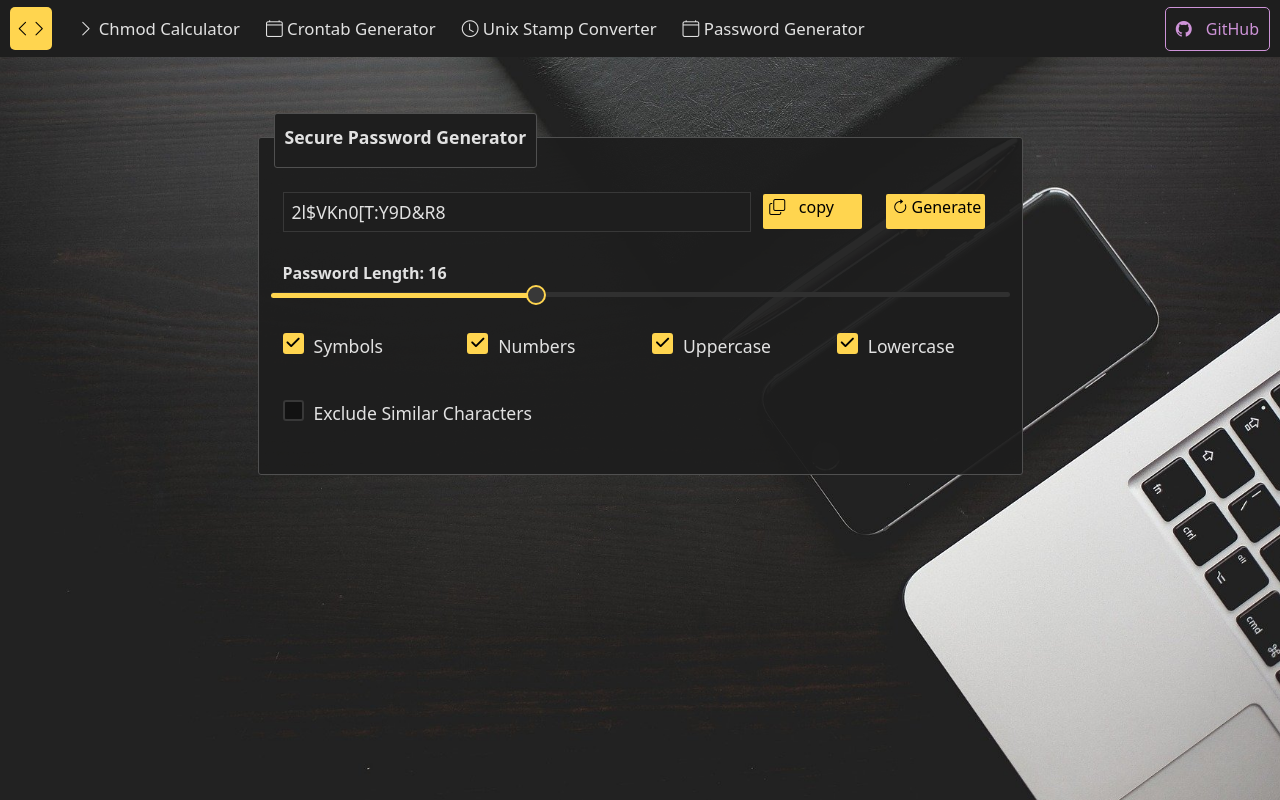
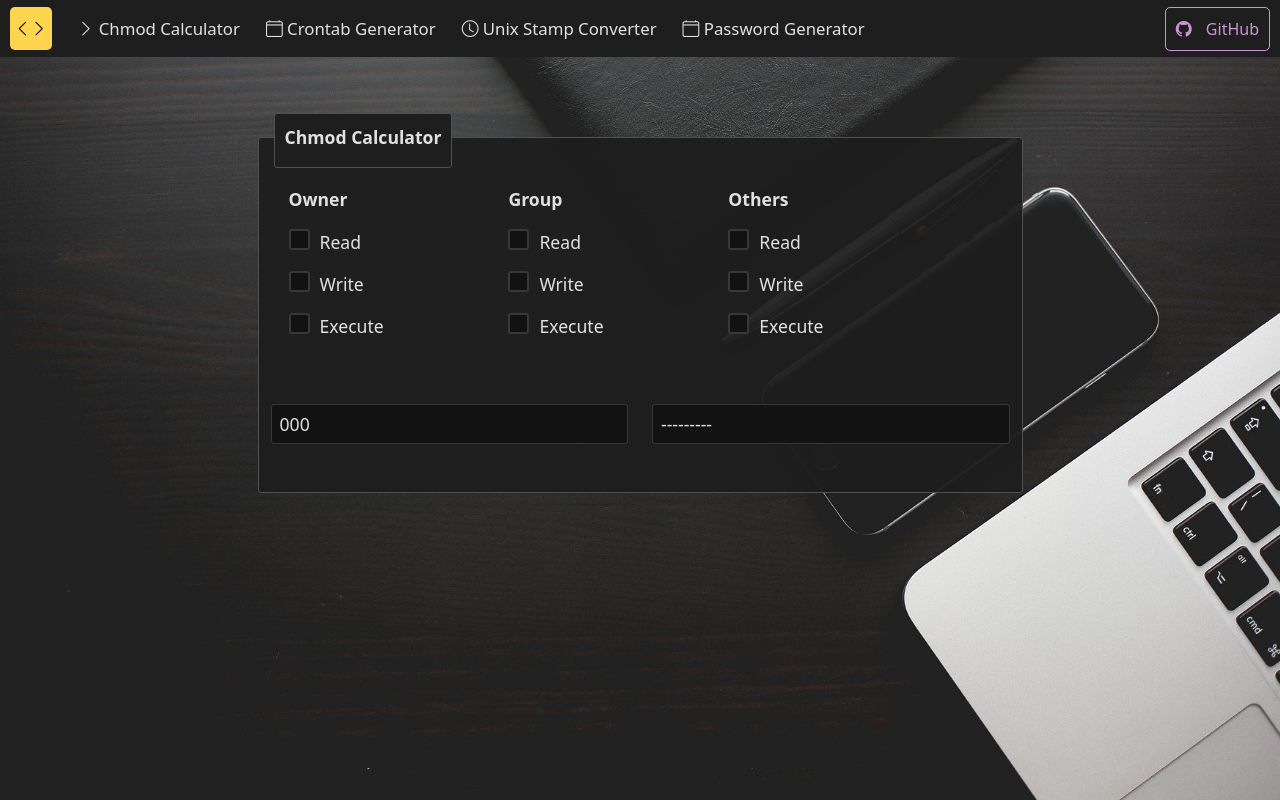
Before and after one commit to henryozoebuka/web-tools, a React (Create React App) app: page / in a window 1280 px wide. Built offline with nearby package versions, Linux system fonts and the light colour scheme.

Commit message:
Update the buttons to align well.

```diff
--- a/src/App.js
+++ b/src/App.js
@@ -11,11 +11,11 @@
     <Router>
       <Header />
       <Routes>
-        <Route exact path="/" element={<PasswordGenerator />} />
-        <Route path="/PasswordGenerator" element={<PasswordGenerator />} />
+        <Route exact path="/" element={<ChmodCalculator />} />
         <Route path="/ChmodCalculator" element={<ChmodCalculator />} />
         <Route path="/CrontabGenerator" element={<CrontabGenerator />} />
         <Route path="/UnixStampConverter" element={<UnixStampConverter />} />
+        <Route path="/PasswordGenerator" element={<PasswordGenerator />} />
       </Routes>
     </Router>
   );
--- a/src/components/PasswordGenerator.jsx
+++ b/src/components/PasswordGenerator.jsx
@@ -97,8 +97,8 @@
         <div className="secure"><p>Secure Password Generator</p></div>
         <div className="row container" id="main-content">
           <div className="col-12 col-sm-12 col-md-8 d-flex align-items-center mt-5"><input type="text" id="generated-password"/></div>
-          <div className="col-12 col-sm-6 col-md-2 my-2"><button className="mt-md-5 mt-2 row" id="copy-password"><i className="bi bi-copy col-1 p-0"></i><p className="col-11">copy</p></button></div>
-          <div className="col-12 col-sm-6 col-md-2 my-2"><button className="mt-md-5 mt-2 row" id="generate-password"><i className="bi bi-arrow-clockwise col-1 p-0"></i> <p className="col-11">Generate</p></button></div>
+          <div className="col-12 col-sm-6 col-md-2 my-2 d-flex justify-content-center"><button className="mt-md-5 mt-2 row" id="copy-password"><i className="bi bi-copy col-1 p-0"></i><p className="col-11">copy</p></button></div>
+          <div className="col-12 col-sm-6 col-md-2 my-2 d-flex justify-content-center"><button className="mt-md-5 mt-2 row" id="generate-password"><i className="bi bi-arrow-clockwise col-1 p-0"></i> <p className="col-11">Generate</p></button></div>
         </div>
 
         <div className="row container mt-4">
```
